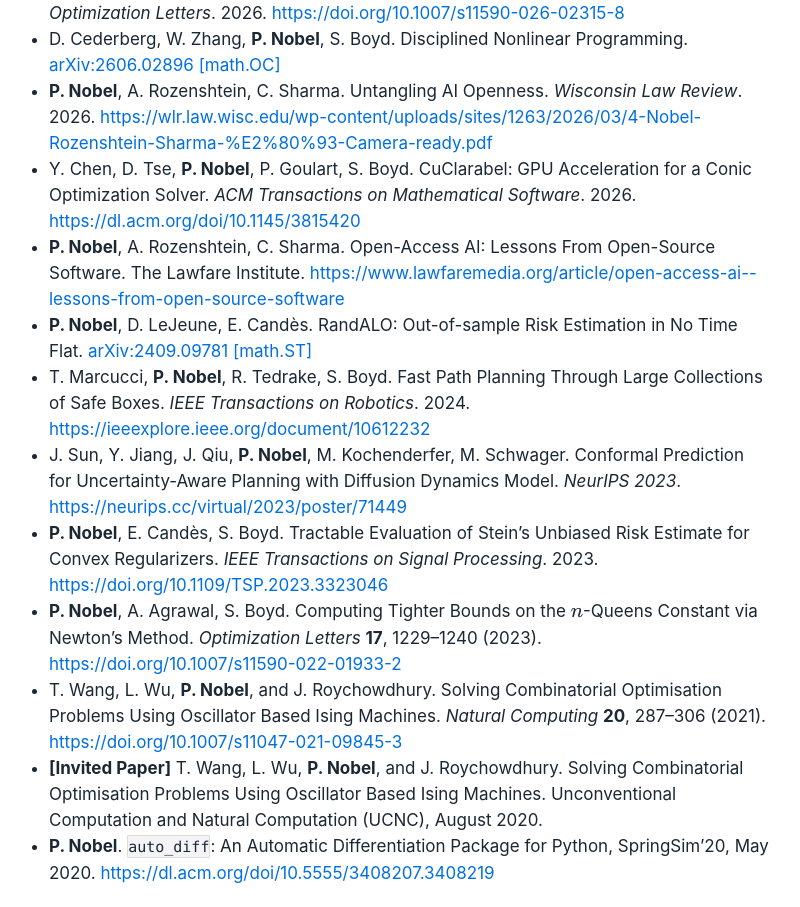
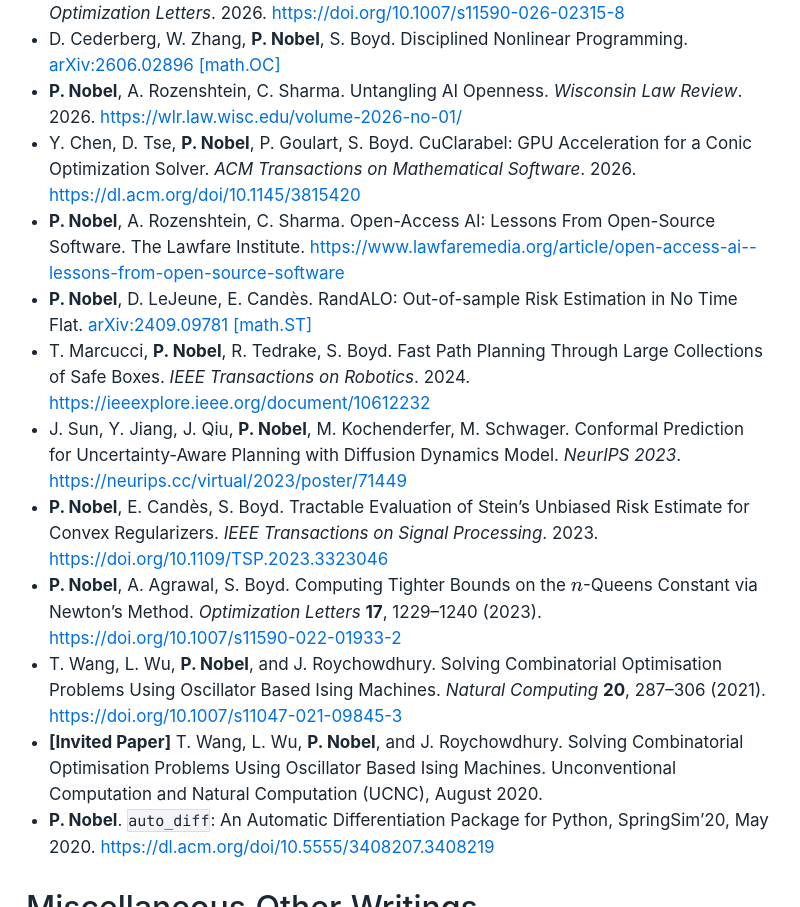
Before and after one commit to PTNobel/ptnobel.github.io, a plain HTML site: page index.html in a window 1280 px wide. Shown: the part 1665-2572 px from the top of the page, without its empty margins (26-826 px from the left). Drawn offline with nearby package versions, Linux system fonts and the light colour scheme.

Commit message:
fix link

```diff
--- a/index.html
+++ b/index.html
@@ -121,8 +121,8 @@ href="https://arxiv.org/abs/2606.02896">arXiv:2606.02896
 [math.OC]</a></li>
 <li><strong>P. Nobel</strong>, A. Rozenshtein, C. Sharma. Untangling AI
 Openness. <em>Wisconsin Law Review</em>. 2026. <a
-href="https://wlr.law.wisc.edu/wp-content/uploads/sites/1263/2026/03/4-Nobel-Rozenshtein-Sharma-%E2%80%93-Camera-ready.pdf"
-class="uri">https://wlr.law.wisc.edu/wp-content/uploads/sites/1263/2026/03/4-Nobel-Rozenshtein-Sharma-%E2%80%93-Camera-ready.pdf</a></li>
+href="https://wlr.law.wisc.edu/volume-2026-no-01/"
+class="uri">https://wlr.law.wisc.edu/volume-2026-no-01/</a></li>
 <li>Y. Chen, D. Tse, <strong>P. Nobel</strong>, P. Goulart, S. Boyd.
 CuClarabel: GPU Acceleration for a Conic Optimization Solver. <em>ACM
 Transactions on Mathematical Software</em>. 2026. <a
```
Also changed, not shown: 1 other file.
